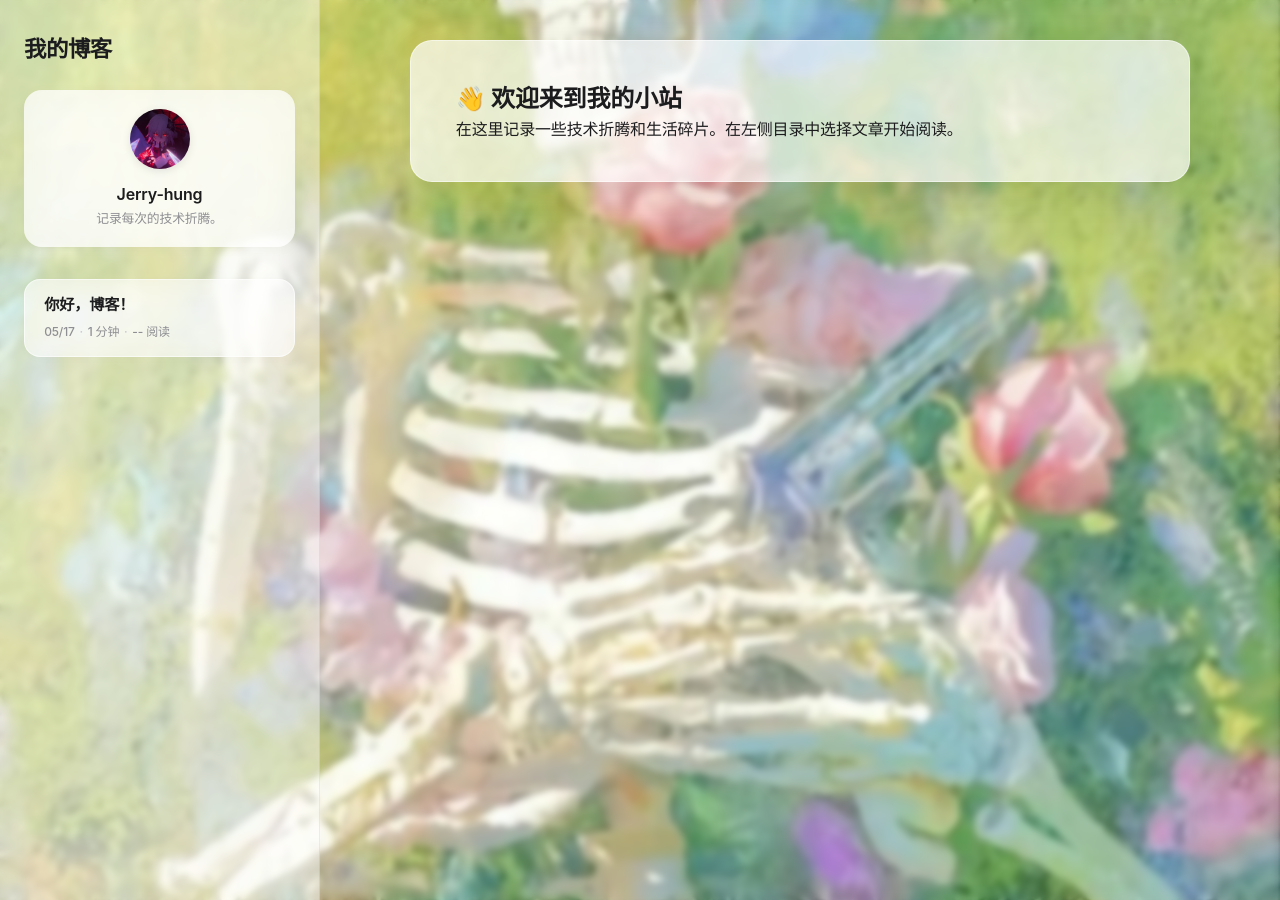
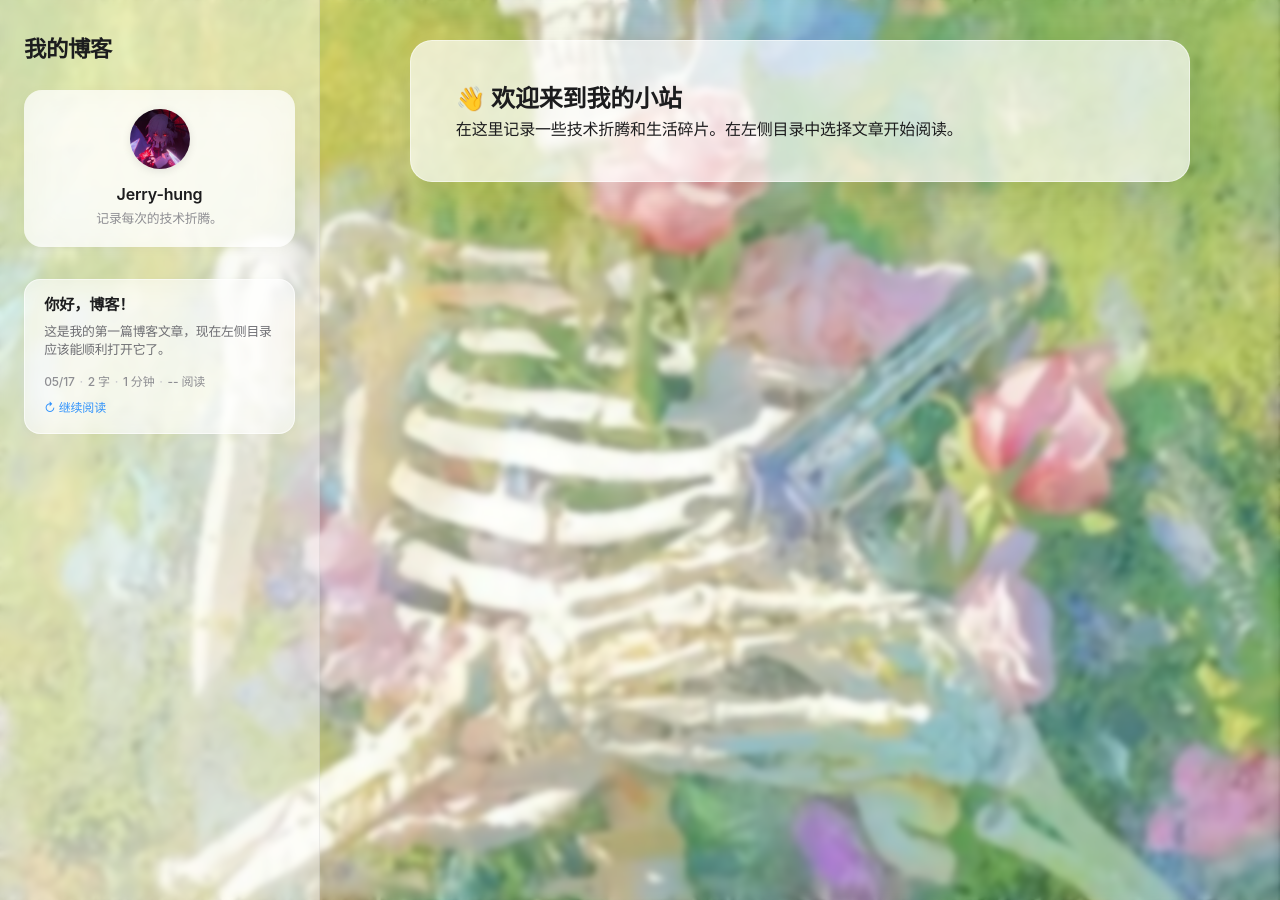
Before and after one commit to Jerry-Hang/Jerry-Hang.github.io, a Jekyll site: the page built from index.html, in a window 1280 px wide. Built offline with Jekyll 4.4.1, drawn with Linux system fonts in a browser that asks for light colours.

Commit message:
改进了UI显示与鼠标悬浮时高光特效

```diff
--- a/_layouts/default.html
+++ b/_layouts/default.html
@@ -5,6 +5,7 @@
   <meta name="viewport" content="width=device-width, initial-scale=1">
   {% seo %}
   <link rel="stylesheet" href="{{ '/assets/css/ios-style.css' | relative_url }}">
+  <script src="{{ '/assets/js/resume-reading.js' | relative_url }}" defer></script>
 </head>
 <body>
   <div class="app-container">
@@ -33,13 +34,31 @@
             <li>
               <a href="{{ post.url | relative_url }}" class="post-capsule {% if page.url == post.url %}active{% endif %}">
                 <span class="capsule-title">{{ post.title }}</span>
+
+                <!-- 简介 -->
+                <p class="capsule-excerpt">{{ post.excerpt | default: post.content | strip_html | truncate: 60 }}</p>
+
+                <!-- 标签（如果有） -->
+                {% if post.tags %}
+                <div class="capsule-tags">
+                  {% for tag in post.tags limit:3 %}
+                    <span class="tag">{{ tag }}</span>
+                  {% endfor %}
+                </div>
+                {% endif %}
+
                 <span class="capsule-meta">
                   <time datetime="{{ post.date | date: '%Y-%m-%d' }}">{{ post.date | date: '%m/%d' }}</time>
+                  <span class="meta-sep">·</span>
+                  <span>{{ post.content | number_of_words }} 字</span>
                   <span class="meta-sep">·</span>
                   <span>{{ post.content | number_of_words | divided_by: 400 | plus: 1 }} 分钟</span>
                   <span class="meta-sep">·</span>
                   <span class="pageviews" data-post-url="{{ post.url }}">-- 阅读</span>
                 </span>
+
+                <!-- 继续阅读（小字链接） -->
+                <span class="resume-link" data-post-url="{{ post.url | relative_url }}">↻ 继续阅读</span>
               </a>
             </li>
           {% endfor %}
--- a/assets/css/ios-style.css
+++ b/assets/css/ios-style.css
@@ -303,8 +303,48 @@
   }
 }
 
-/* ========== 胶囊触碰抖动 + 反光 ========== */
-/* 高光掠过效果 */
+/* ========== 胶囊增强内容 ========== */
+.capsule-excerpt {
+  font-size: 0.8rem;
+  color: #6e6e73;
+  line-height: 1.4;
+  margin: 0.4rem 0;
+  display: -webkit-box;
+  -webkit-line-clamp: 2;
+  -webkit-box-orient: vertical;
+  overflow: hidden;
+}
+
+.capsule-tags {
+  display: flex;
+  flex-wrap: wrap;
+  gap: 0.4rem;
+  margin: 0.3rem 0 0.5rem;
+}
+.tag {
+  display: inline-block;
+  padding: 0.15rem 0.6rem;
+  background: rgba(0, 122, 255, 0.1);
+  color: #007aff;
+  border-radius: 12px;
+  font-size: 0.7rem;
+  font-weight: 500;
+}
+
+.resume-link {
+  display: inline-block;
+  margin-top: 0.5rem;
+  font-size: 0.75rem;
+  color: #007aff;
+  opacity: 0.8;
+  cursor: pointer;
+  transition: opacity 0.2s;
+}
+.resume-link:hover {
+  opacity: 1;
+}
+
+/* ========== 修复反光：鼠标悬停时也划过高光 ========== */
 .post-capsule::after {
   content: "";
   position: absolute;
@@ -312,15 +352,16 @@
   left: -100%;
   width: 60%;
   height: 100%;
-  background: linear-gradient(90deg, transparent, rgba(255,255,255,0.6), transparent);
+  background: linear-gradient(90deg, transparent, rgba(255,255,255,0.5), transparent);
   transform: skewX(-20deg);
-  transition: left 0.6s ease;
+  transition: left 0.5s ease;
 }
+.post-capsule:hover::after,
 .post-capsule:active::after {
-  left: 120%;   /* 点击时高光划过 */
+  left: 120%;
 }
 
-/* 点击时轻微抖动 */
+/* 抖动保留在点击时（手机触屏） */
 @keyframes gentle-shake {
   0% { transform: translateX(0); }
   25% { transform: translateX(-2px); }
--- /dev/null
+++ b/assets/js/resume-reading.js
@@ -0,0 +1,40 @@
+// 保存阅读位置
+function saveReadingPosition() {
+  const url = window.location.pathname;
+  const scrollY = window.scrollY;
+  if (scrollY > 200) {  // 滚动超过200px才保存
+    localStorage.setItem('pos_' + url, scrollY);
+  }
+}
+
+// 恢复阅读位置
+function restoreReadingPosition() {
+  const url = window.location.pathname;
+  const saved = localStorage.getItem('pos_' + url);
+  if (saved) {
+    window.scrollTo({ top: parseInt(saved), behavior: 'smooth' });
+  }
+}
+
+// 监听滚动事件（防抖）
+let timer;
+window.addEventListener('scroll', () => {
+  clearTimeout(timer);
+  timer = setTimeout(saveReadingPosition, 200);
+});
+
+// 页面加载时如果 URL 带 ?resume=1 就恢复位置
+if (window.location.search.includes('resume=1')) {
+  window.addEventListener('load', () => {
+    setTimeout(restoreReadingPosition, 300); // 等渲染完
+  });
+}
+
+// 处理“继续阅读”点击：跳转到文章并带上 resume 参数
+document.querySelectorAll('.resume-link').forEach(link => {
+  link.addEventListener('click', (e) => {
+    e.preventDefault();
+    const url = link.getAttribute('data-post-url');
+    window.location.href = url + '?resume=1';
+  });
+});
```
